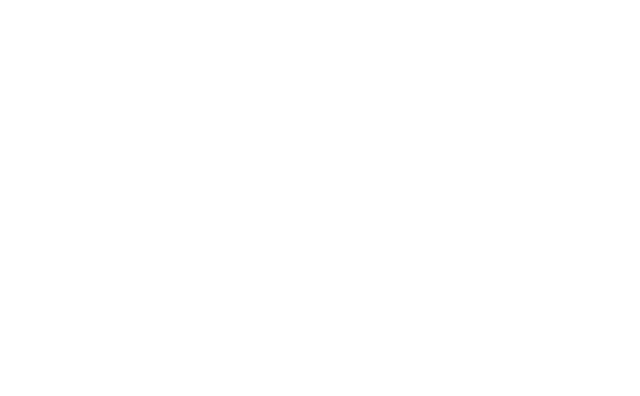
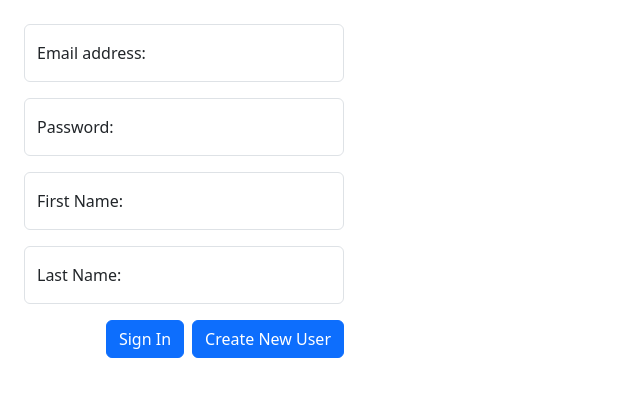
Before and after one commit to Julesmcghouls/firebasics, a plain HTML site: page public/auth/register.html in a window 1280 px wide. Shown: the whole page, without its empty margins (0-640 px from the left). Drawn offline with nearby package versions, Linux system fonts and the light colour scheme.

Commit message:
Add registration form and Firebase initialization

```diff
--- a/public/auth/register.html
+++ b/public/auth/register.html
@@ -6,7 +6,48 @@
     <title>Firebase Auth</title>
     <link href="https://cdn.jsdelivr.net/npm/bootstrap@5.3.3/dist/css/bootstrap.min.css" rel="stylesheet" integrity="sha384-QWTKZyjpPEjISv5WaRU9OFeRpok6YctnYmDr5pNlyT2bRjXh0JMhjY6hW+ALEwIH" crossorigin="anonymous">
   </head>
+
   <body>
+    <form id="MainForm" class="w-25 m-4">
+      <div class="form-floating mb-3">
+        <input type="email" class="form-control" id="emailInput" placeholder="name@example.com">
+        <label for="floatingInput">Email address: </label>
+      </div>
+      <div class="form-floating mb-3">
+        <input type="password" class="form-control" id="passwordInput" placeholder="Password">
+        <label for="floatingPassword">Password: </label>
+      </div>
+      <div class="form-floating mb-3">
+        <input type="email" class="form-control" id="fnameInput" placeholder="name@example.com">
+        <label for="floatingInput">First Name: </label>
+      </div>
+      <div class="form-floating mb-3">
+        <input type="password" class="form-control" id="lnameInput" placeholder="Password">
+        <label for="floatingPassword">Last Name: </label>
+      </div>
+
+      <button type="submit" class="btn btn-primary" style="float: right;">Create New User</button>
+      <a href="login.html"> <button type="submit" style="float: right" class="btn btn-primary me-2" > Sign In</button></a>
+    </form>
+
     <script src="https://cdn.jsdelivr.net/npm/bootstrap@5.3.3/dist/js/bootstrap.bundle.min.js" integrity="sha384-YvpcrYf0tY3lHB60NNkmXc5s9fDVZLESaAA55NDzOxhy9GkcIdslK1eN7N6jIeHz" crossorigin="anonymous"></script>
+
+    <script type="module">
+      import { initializeApp } from "https://www.gstatic.com/firebasejs/10.8.1/firebase-app.js";
+      const firebaseConfig = {
+        apiKey: "AIzaSyDYu5E9Cf7ByGr5Fgx9-7I64C4u1lUbRS4",
+        authDomain: "fir-v10-5cd0b.firebaseapp.com",
+        databaseURL: "https://fir-v10-5cd0b-default-rtdb.firebaseio.com",
+        projectId: "fir-v10-5cd0b",
+        storageBucket: "fir-v10-5cd0b.appspot.com",
+        messagingSenderId: "962163565702",
+        appId: "1:962163565702:web:cb8dc5ddd0d0ae9f24dd07"
+      };
+
+      const app = initializeApp(firebaseConfig);
+    </script>
+
+
+
   </body>
 </html>
```
